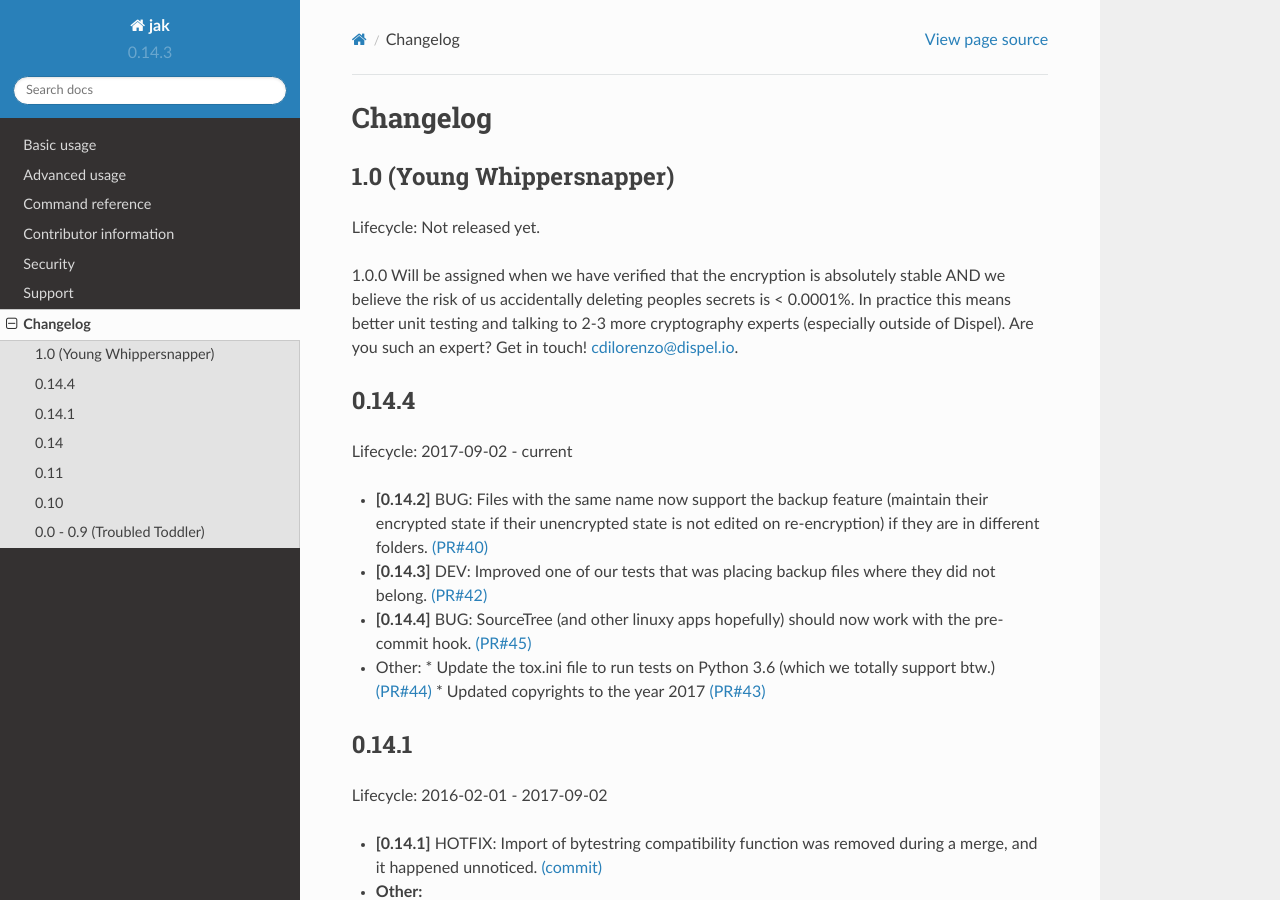
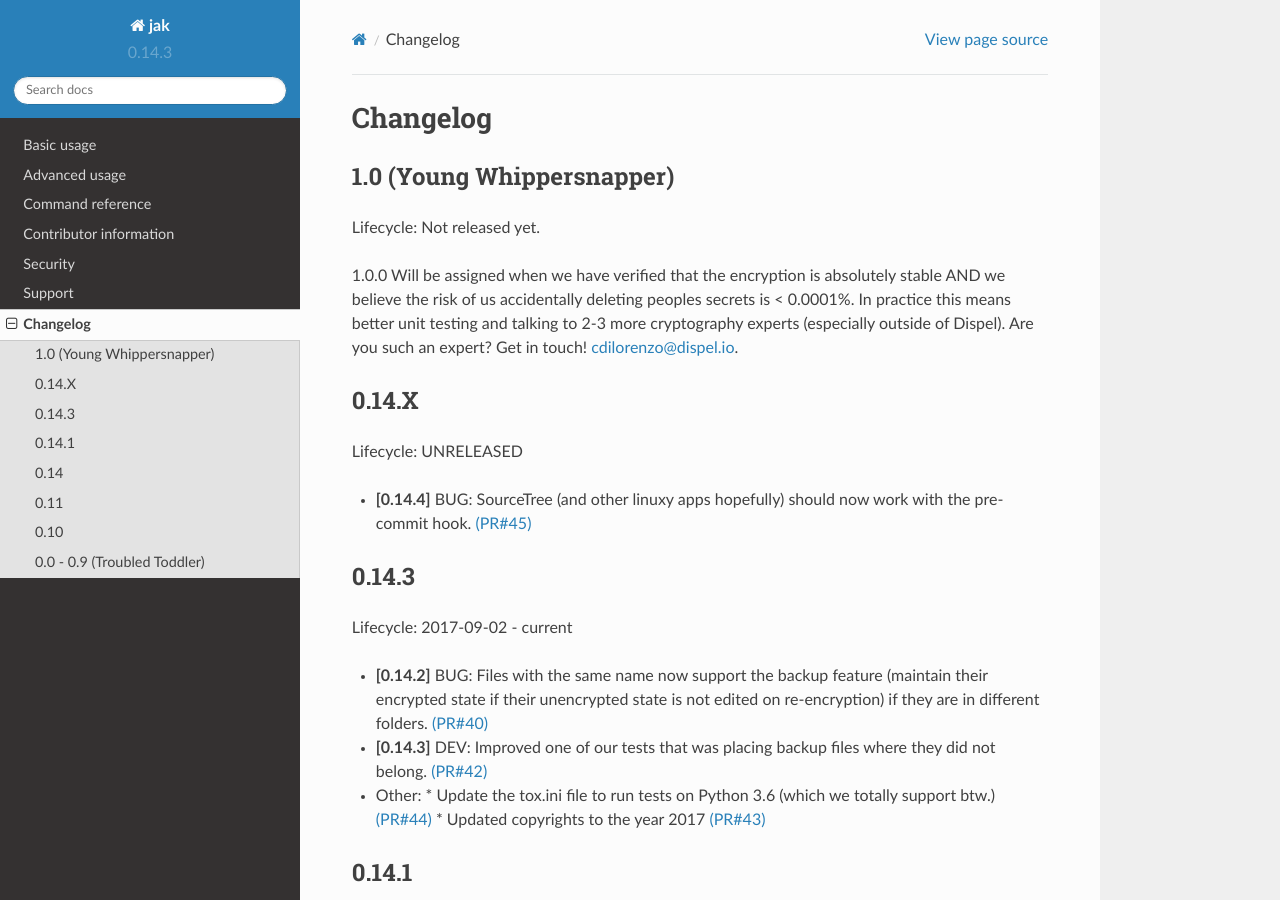
Before and after one commit to dispel/jak, a Sphinx documentation site: the page built from docs/changelog.rst, in a window 1280 px wide and 900 px high. Built offline with Sphinx 7.4.7 and the Read the Docs theme 2.0.0, drawn with Linux system fonts in a browser that asks for light colours; nearby versions of some CDN libraries; library files that are not in the unit come from our copies.

Commit message:
adding 0.14.4 to changelog.

```diff
--- a/docs/changelog.rst
+++ b/docs/changelog.rst
@@ -13,15 +13,21 @@ Lifecycle: Not released yet.
 1.0.0 Will be assigned when we have verified that the encryption is absolutely stable AND we believe the risk of us accidentally deleting peoples secrets is < 0.0001%. In practice this means better unit testing and talking to 2-3 more cryptography experts (especially outside of Dispel). Are you such an expert? Get in touch! cdilorenzo@dispel.io.
 
 
-0.14.4
+0.14.X
+------
+
+Lifecycle: UNRELEASED
+
+* **[0.14.4]** BUG: SourceTree (and other linuxy apps hopefully) should now work with the pre-commit hook. `(PR#45) <https://github.com/dispel/jak/pull/45>`_
+
+
+0.14.3
 ------
 
 Lifecycle: 2017-09-02 - current
 
 * **[0.14.2]** BUG: Files with the same name now support the backup feature (maintain their encrypted state if their unencrypted state is not edited on re-encryption) if they are in different folders. `(PR#40) <https://github.com/dispel/jak/pull/40>`_
 * **[0.14.3]** DEV: Improved one of our tests that was placing backup files where they did not belong. `(PR#42) <https://github.com/dispel/jak/pull/42>`_
-* **[0.14.4]** BUG: SourceTree (and other linuxy apps hopefully) should now work with the pre-commit hook. `(PR#45) <https://github.com/dispel/jak/pull/45>`_
-
 
 * Other:
   * Update the tox.ini file to run tests on Python 3.6 (which we totally support btw.) `(PR#44) <https://github.com/dispel/jak/pull/44>`_
```
